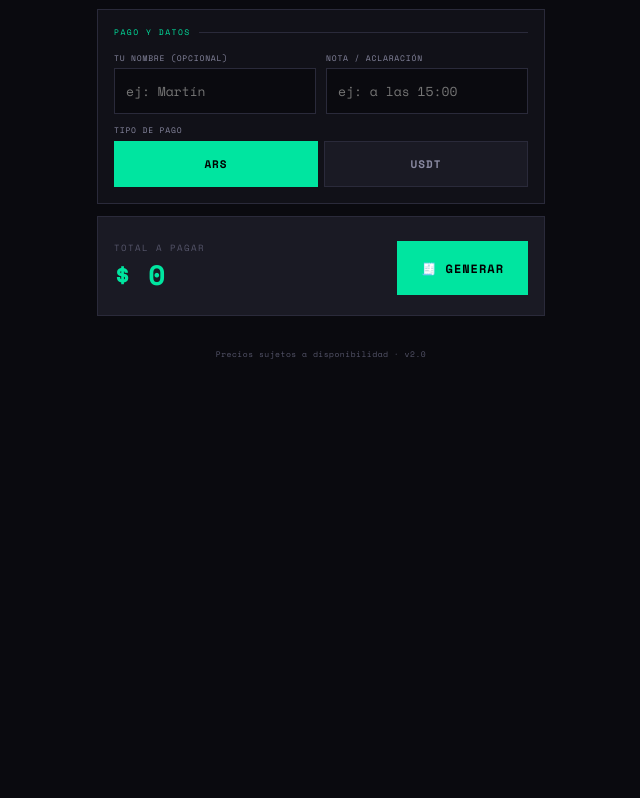
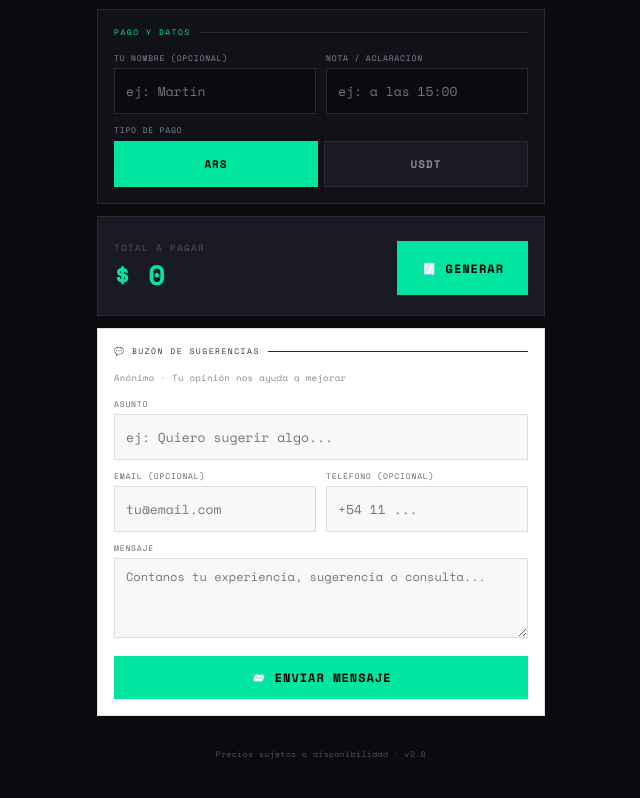
Before and after one commit to fungiabduction-ui/calculadora, a plain HTML site: page index.html in a window 1280 px wide. Shown: the part 853-1651 px from the top of the page, without its empty margins (319-959 px from the left). Before the commit the page ends 1257 px from the top, so only its background shows below. Drawn offline with nearby package versions, Linux system fonts and the light colour scheme.

Commit message:
Update index.html

```diff
--- a/index.html
+++ b/index.html
@@ -81,6 +81,17 @@ input:focus,select:focus{border-color:var(--ac)}select option{background:var(--b
 <div class="ahorro-total" id="ahorroTotal"><div class="ahorro-total-inner"><div class="ahorro-total-left"><div class="ahorro-total-icon">🎁</div><div class="ahorro-total-text"><div class="lbl">Tu ahorro total por volumen</div><div class="amt" id="ahorroTotalAmt">—</div><div class="sub" id="ahorroTotalSub"></div></div></div><div class="ahorro-pct" id="ahorroPct">—</div></div></div>
 <div class="total-sec"><div id="desglose"></div><div class="total-sep" id="sepMain" style="display:none"></div><div class="total-main"><div><div class="total-lbl">Total a pagar</div><div class="total-amt" id="totalAmt">$ 0</div><div class="total-usdt" id="totalUsdt" style="display:none"></div></div><button class="gbtn" style="width:auto;padding:14px 24px;margin:0;font-size:12px" onclick="generarTicket()">🧾 GENERAR</button></div></div>
 <div class="ticket-wrap" id="ticketWrap"><div class="card" style="margin-bottom:10px"><div class="ct">🧾 Tu pedido</div><div class="ticket-out" id="ticketOut"></div></div><div class="ticket-actions"><button class="tbtn" onclick="copiar()">⎘ Copiar ticket</button><button class="tbtn wa" onclick="compartirWA()">📲 WhatsApp</button><button class="tbtn reset" onclick="resetear()">↺</button></div></div>
+<div class="card" id="feedbackCard" style="background:#fff;border:1px solid #e0e0e0;">
+  <div class="ct" style="color:#333;">💬 Buzón de sugerencias</div>
+  <p style="font-family:var(--mo);font-size:9px;color:#888;margin-bottom:14px;letter-spacing:.3px;">Anónimo · Tu opinión nos ayuda a mejorar</p>
+  <div style="margin-bottom:10px"><label style="color:#666;">Asunto</label><input type="text" id="fb-asunto" placeholder="ej: Quiero sugerir algo..." style="background:#f8f8f8;border:1px solid #ddd;color:#333;"></div>
+  <div class="fr2" style="margin-bottom:10px">
+    <div><label style="color:#666;">Email (opcional)</label><input type="email" id="fb-email" placeholder="tu@email.com" style="background:#f8f8f8;border:1px solid #ddd;color:#333;"></div>
+    <div><label style="color:#666;">Teléfono (opcional)</label><input type="tel" id="fb-tel" placeholder="+54 11 ..." style="background:#f8f8f8;border:1px solid #ddd;color:#333;"></div>
+  </div>
+  <div style="margin-bottom:14px"><label style="color:#666;">Mensaje</label><textarea id="fb-msg" placeholder="Contanos tu experiencia, sugerencia o consulta..." style="width:100%;background:#f8f8f8;border:1px solid #ddd;color:#333;font-family:var(--mo);font-size:12px;padding:9px 11px;outline:none;border-radius:0;resize:vertical;min-height:80px;transition:border-color .2s;" onfocus="this.style.borderColor='#00e5a0'" onblur="this.style.borderColor='#ddd'"></textarea></div>
+  <button onclick="enviarFeedback()" style="background:#00e5a0;color:#000;font-family:var(--mo);font-size:12px;font-weight:700;letter-spacing:1px;text-transform:uppercase;border:none;cursor:pointer;padding:13px 20px;width:100%;">📨 ENVIAR MENSAJE</button>
+</div>
 <div class="footer" id="cfg-footer"></div>
 </div>
 <div class="notif" id="notif"></div>
@@ -317,7 +328,7 @@ function sN(msg){const el=document.getElementById('notif');el.textContent=msg;el
 // ============================================================
 // TRACKING — pegá tu URL de Apps Script acá abajo
 // ============================================================
-const APPS_SCRIPT_URL = "https://script.google.com/macros/s/AKfycbyMIov-0kq3T2hg257WgOcVQttLic5dsqVEZ83RjCc4D4wmH2pvi2xkCk08ti2CmJxs/exec";
+const APPS_SCRIPT_URL = "https://script.google.com/macros/s/AKfycbwCwMnnU2E4LqM149oed1RCTKsqljKDEGHhcvmfzBwhCW_LHucSkGNTzq6bNUnKyHFb/exec";
 
 function enviarTicketASheets(ticketTexto) {
   if (!APPS_SCRIPT_URL) return;
@@ -355,5 +366,25 @@ function enviarTicketASheets(ticketTexto) {
   fetch(APPS_SCRIPT_URL,{method:'POST',mode:'no-cors',headers:{'Content-Type':'application/json'},body:JSON.stringify(payload)}).catch(()=>{});
 }
 
+function enviarFeedback(){
+  const asunto=document.getElementById('fb-asunto').value.trim();
+  const msg=document.getElementById('fb-msg').value.trim();
+  if(!asunto&&!msg){sN('Escribí al menos un asunto o mensaje');return;}
+  if(!APPS_SCRIPT_URL){sN('Sin conexión al servidor');return;}
+  const payload={
+    tipo:'feedback',
+    asunto:asunto||'(sin asunto)',
+    email:document.getElementById('fb-email').value.trim()||'',
+    telefono:document.getElementById('fb-tel').value.trim()||'',
+    mensaje:msg||'(sin mensaje)'
+  };
+  fetch(APPS_SCRIPT_URL,{method:'POST',mode:'no-cors',headers:{'Content-Type':'application/json'},body:JSON.stringify(payload)}).catch(()=>{});
+  document.getElementById('fb-asunto').value='';
+  document.getElementById('fb-email').value='';
+  document.getElementById('fb-tel').value='';
+  document.getElementById('fb-msg').value='';
+  sN('✓ Mensaje enviado, gracias!');
+}
+
 applyTexts();renderProductos();upd();
 </script></body></html>
```
